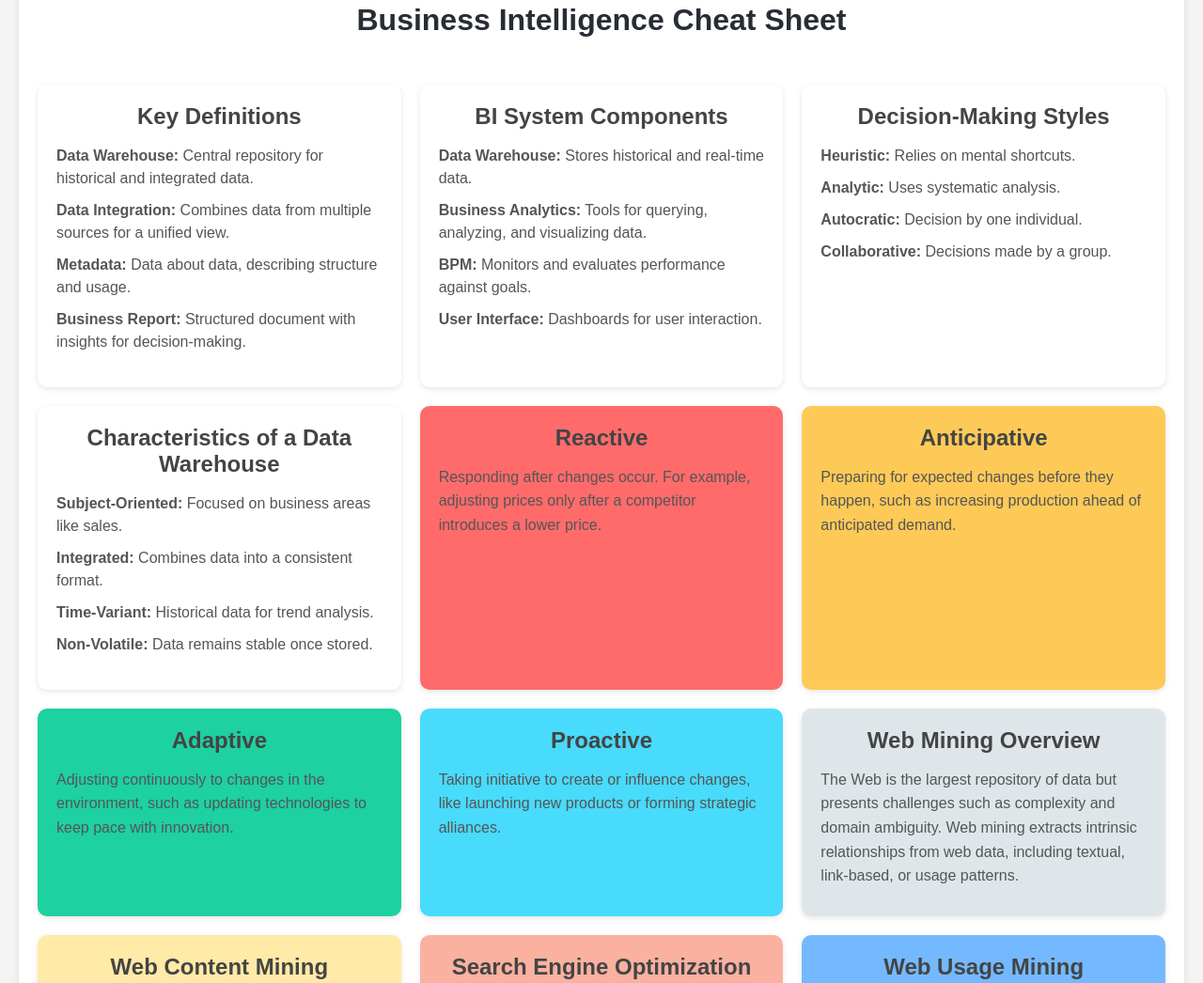
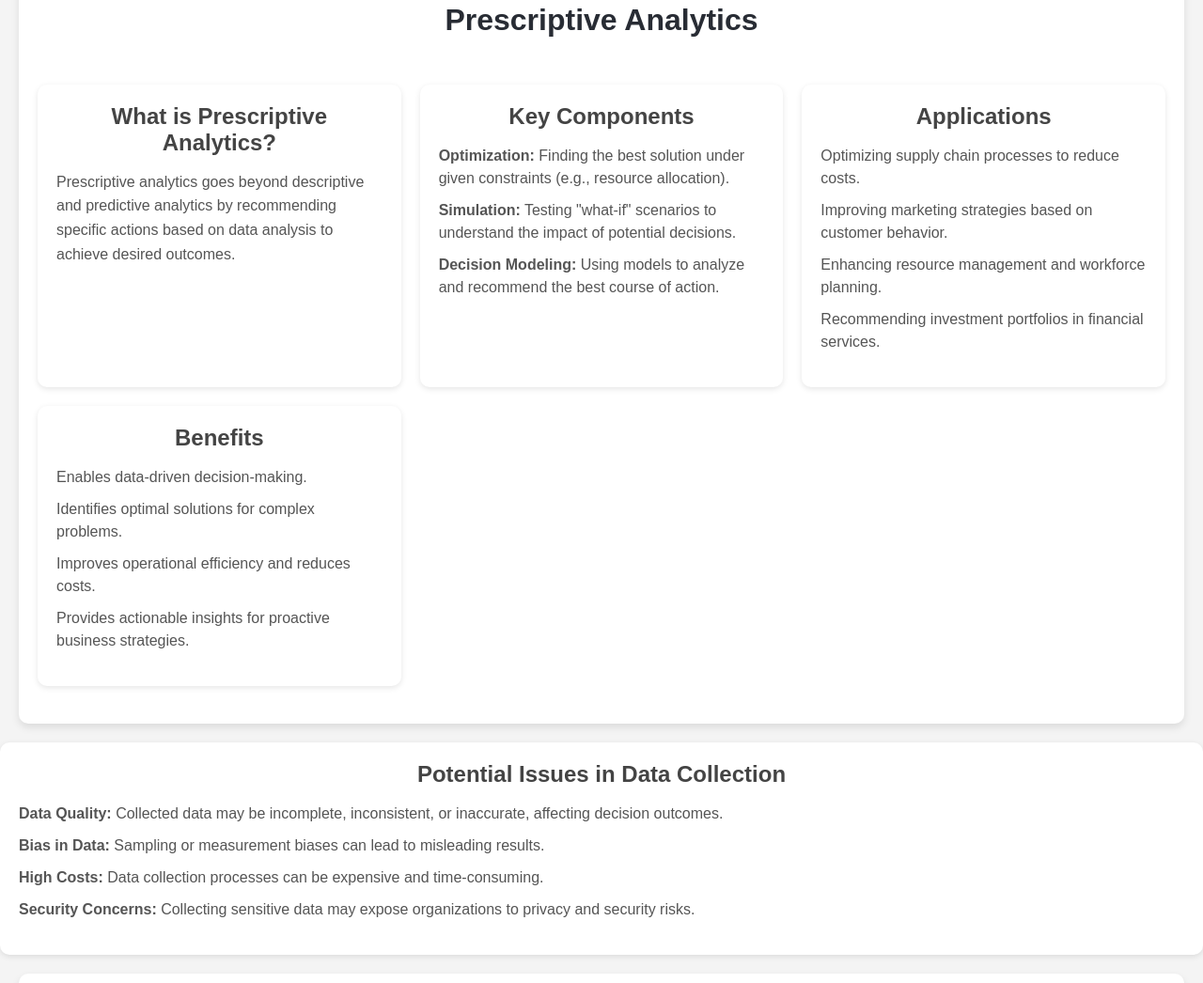
Before and after one commit to NdumisoButhelezi/node-charts-app, a website: page public/index.html in a window 1280 px wide. Shown: the part 913-1959 px from the top of the page at 94% size. Drawn offline with nearby package versions, Linux system fonts and the light colour scheme.

Commit message:
HEY NEW DEFINITIUO NS

```diff
--- a/public/index.html
+++ b/public/index.html
@@ -48,6 +48,60 @@
     </div>
 </div>
 
+<section class="cheat-sheet">
+    <h2>Prescriptive Analytics</h2>
+    <div class="cheat-grid">
+
+        <!-- Definition -->
+        <div class="card">
+            <h3>What is Prescriptive Analytics?</h3>
+            <p>Prescriptive analytics goes beyond descriptive and predictive analytics by recommending specific actions based on data analysis to achieve desired outcomes.</p>
+        </div>
+
+        <!-- Key Components -->
+        <div class="card">
+            <h3>Key Components</h3>
+            <ul>
+                <li><b>Optimization:</b> Finding the best solution under given constraints (e.g., resource allocation).</li>
+                <li><b>Simulation:</b> Testing "what-if" scenarios to understand the impact of potential decisions.</li>
+                <li><b>Decision Modeling:</b> Using models to analyze and recommend the best course of action.</li>
+            </ul>
+        </div>
+
+        <!-- Applications -->
+        <div class="card">
+            <h3>Applications</h3>
+            <ul>
+                <li>Optimizing supply chain processes to reduce costs.</li>
+                <li>Improving marketing strategies based on customer behavior.</li>
+                <li>Enhancing resource management and workforce planning.</li>
+                <li>Recommending investment portfolios in financial services.</li>
+            </ul>
+        </div>
+
+        <!-- Benefits -->
+        <div class="card">
+            <h3>Benefits</h3>
+            <ul>
+                <li>Enables data-driven decision-making.</li>
+                <li>Identifies optimal solutions for complex problems.</li>
+                <li>Improves operational efficiency and reduces costs.</li>
+                <li>Provides actionable insights for proactive business strategies.</li>
+            </ul>
+        </div>
+    </div>
+</section>
+<div class="card">
+    <h3>Potential Issues in Data Collection</h3>
+    <ul>
+        <li><b>Data Quality:</b> Collected data may be incomplete, inconsistent, or inaccurate, affecting decision outcomes.</li>
+        <li><b>Bias in Data:</b> Sampling or measurement biases can lead to misleading results.</li>
+        <li><b>High Costs:</b> Data collection processes can be expensive and time-consuming.</li>
+        <li><b>Security Concerns:</b> Collecting sensitive data may expose organizations to privacy and security risks.</li>
+    </ul>
+</div>
+
+
 
         <section class="cheat-sheet">
             <h2>Business Intelligence Cheat Sheet</h2>
@@ -61,6 +115,8 @@
                         <li><b>Data Integration:</b> Combines data from multiple sources for a unified view.</li>
                         <li><b>Metadata:</b> Data about data, describing structure and usage.</li>
                         <li><b>Business Report:</b> Structured document with insights for decision-making.</li>
+                        <li><b>Modeling:</b> The process of creating a simplified representation of a system, phenomenon, or problem to analyze and solve it effectively.</li>
+                        <li><b>Decision-Making:</b> The process of selecting the best alternative among various options to achieve a specific goal.</li>
                     </ul>
                 </div>
 
```
